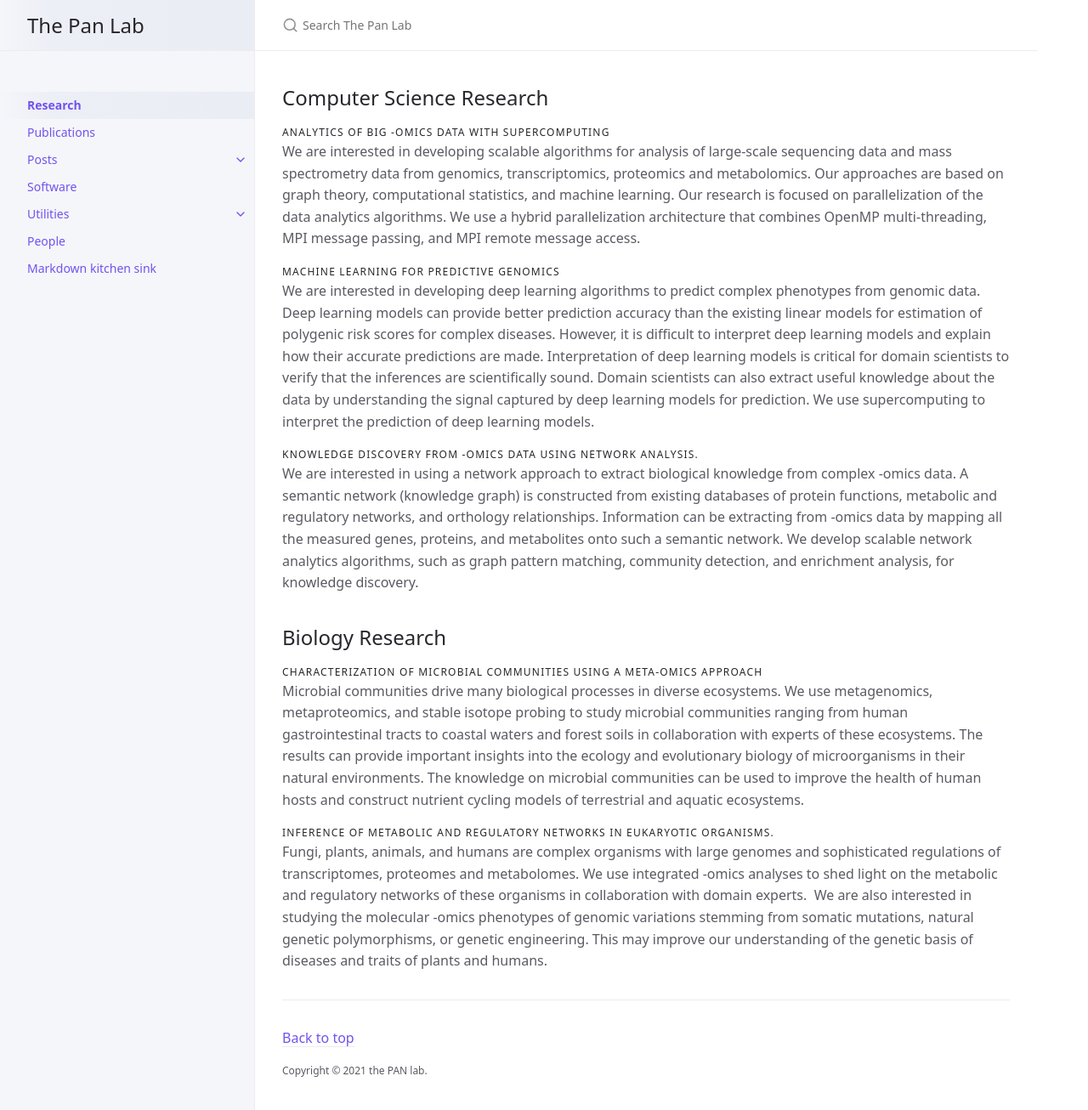
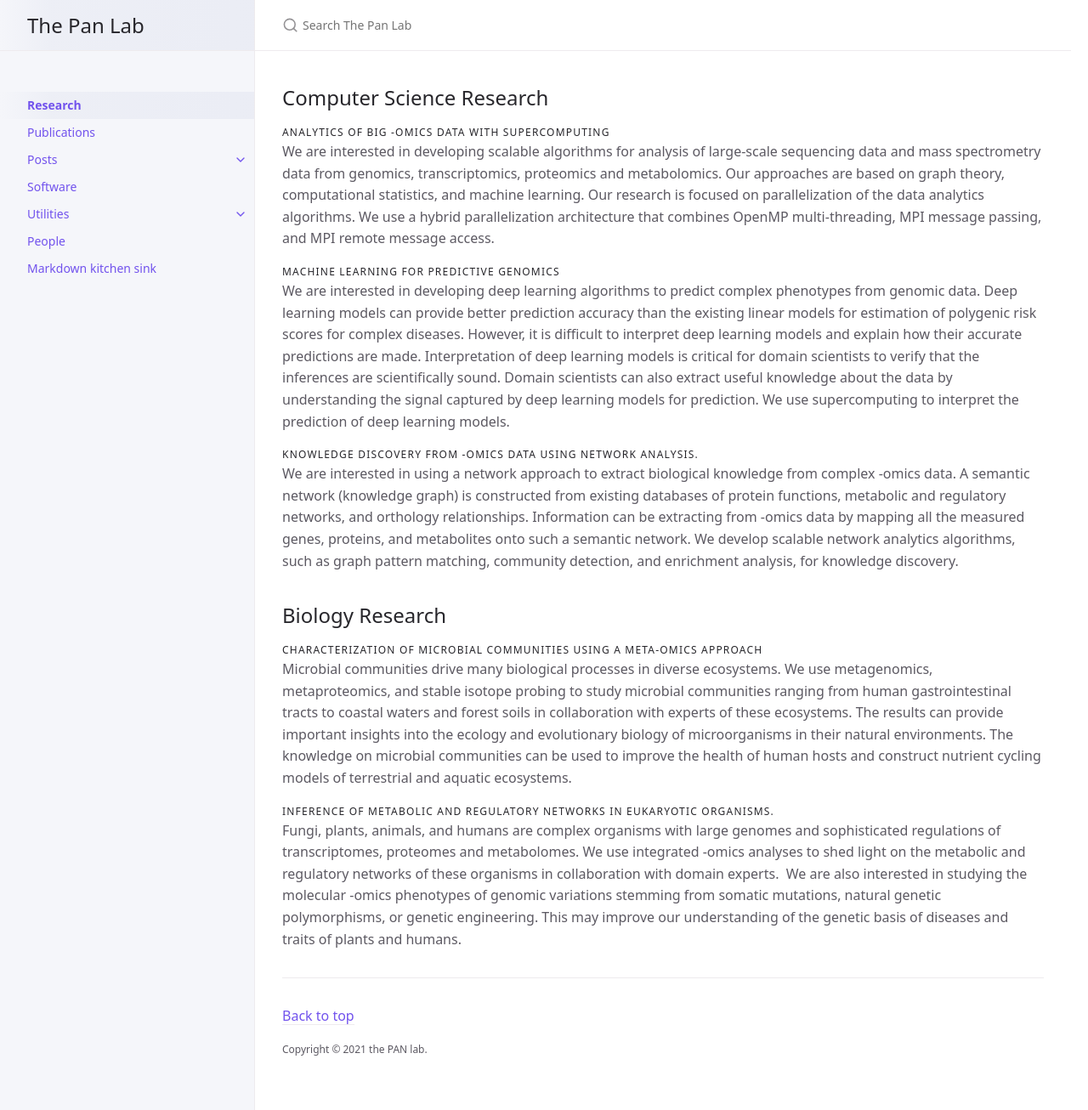
Before and after one commit to thepanlab/thepanlab.github.io, a Jekyll site: the page built from index.md, in a window 1280 px wide and 1310 px high. Shown: the top 1306 px of the window at 85% size. Built offline with Jekyll 4.4.1, drawn with Linux system fonts in a browser that asks for light colours.

Commit message:
Update light.scss

```diff
--- a/_sass/color_schemes/light.scss
+++ b/_sass/color_schemes/light.scss
@@ -2,4 +2,4 @@
 $nav-width: 300px;
 
 // Increase the main content area width as some tables assume a larger size.
-$content-width: 920px;
+$content-width: 960px;
```
